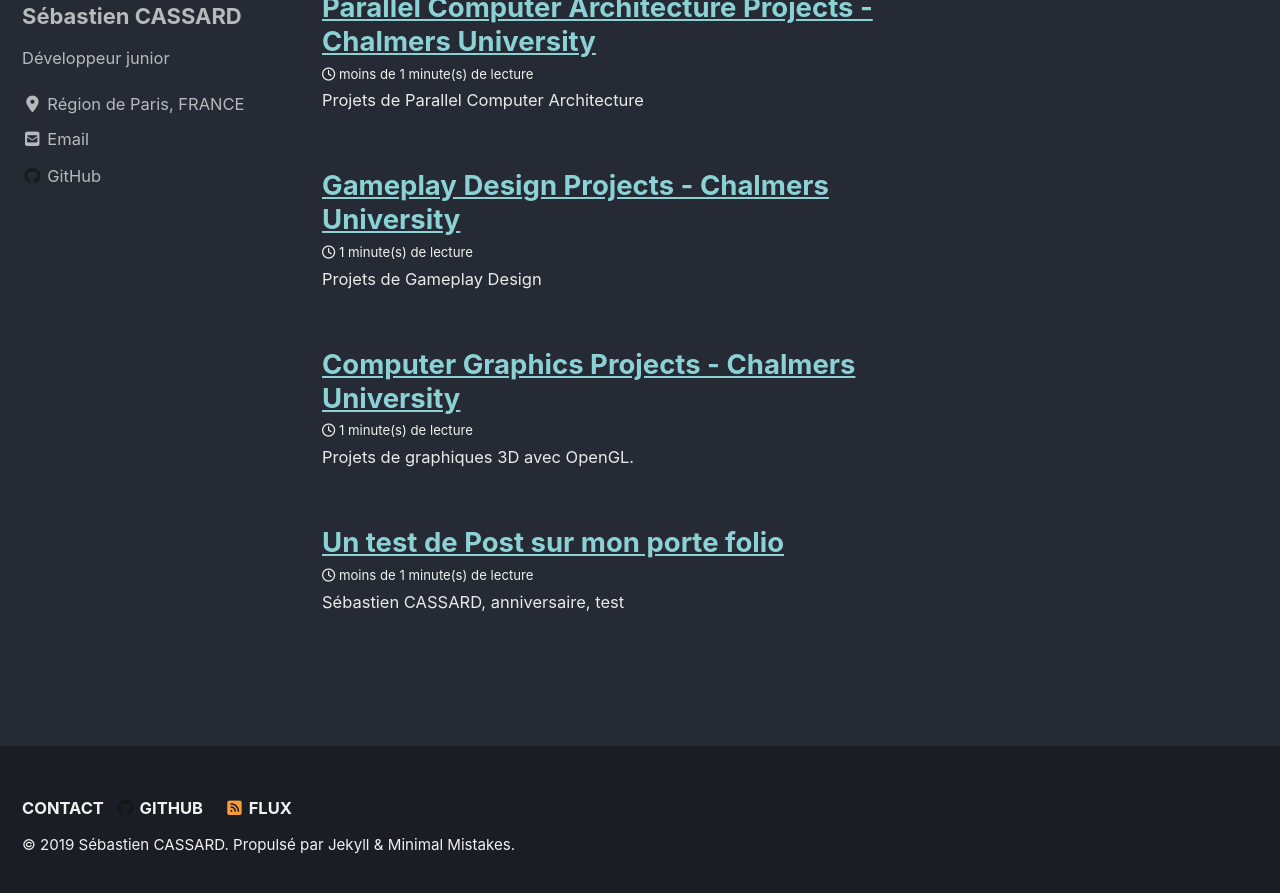
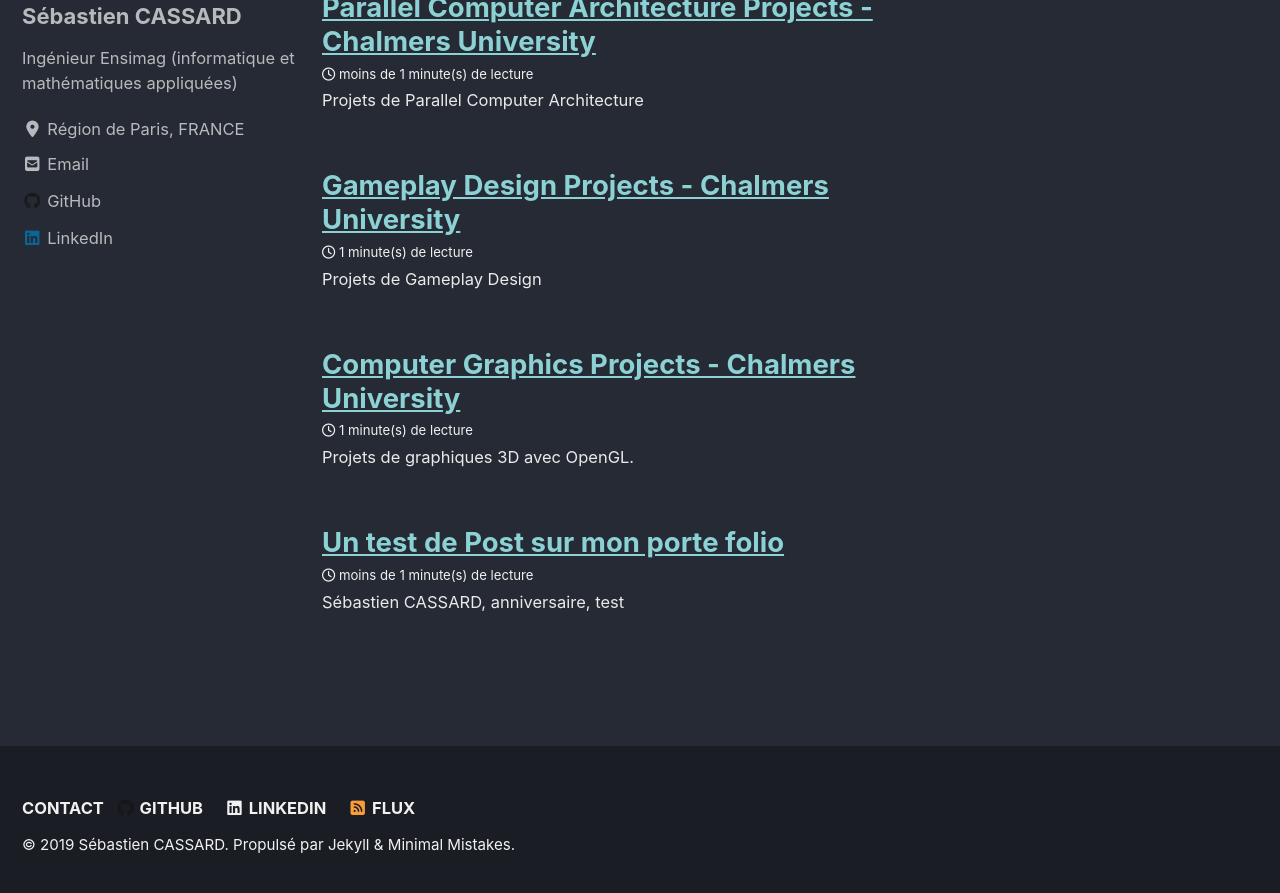
Before and after one commit to Cassards/cassards.github.io, a Jekyll site: the page built from index.html, in a window 1280 px wide and 900 px high, scrolled down 383 px. Shown: the top 893 px of the window. Built offline with Jekyll 4.4.1, drawn with Linux system fonts in a browser that asks for light colours; cached includes are drawn as plain includes; nearby versions of some CDN libraries; the list of posts is cut into pages by our own code.

Commit message:
adds LinkedIn link to personal infos

```diff
--- a/_config.yml
+++ b/_config.yml
@@ -109,8 +109,9 @@
 author:
   name             : "Sébastien CASSARD"
   avatar           : "images/bio-pic-2.jpg"
-  bio              : "Développeur junior"
+  bio              : "Ingénieur Ensimag (informatique et mathématiques appliquées)"
   location         : "Région de Paris, FRANCE"
+  linkedin         : "sebastien-cassard"
   email            :
   links:
     - label: "Email"
@@ -130,6 +131,7 @@
       url: "https://github.com/Cassards"
     - label: "Instagram"
       icon: "fab fa-fw fa-instagram"
+
       # url: "https://instagram.com/"
 
 # Site Footer
@@ -153,6 +155,9 @@
     - label: "Instagram"
       icon: "fab fa-fw fa-instagram"
       # url:
+    - label: "LinkedIn"
+      icon: "fa fa-fw fa-linkedin-square"
+      url: "https://www.linkedin.com/in/sebastien-cassard/"
 
 
 # Reading Files
```
